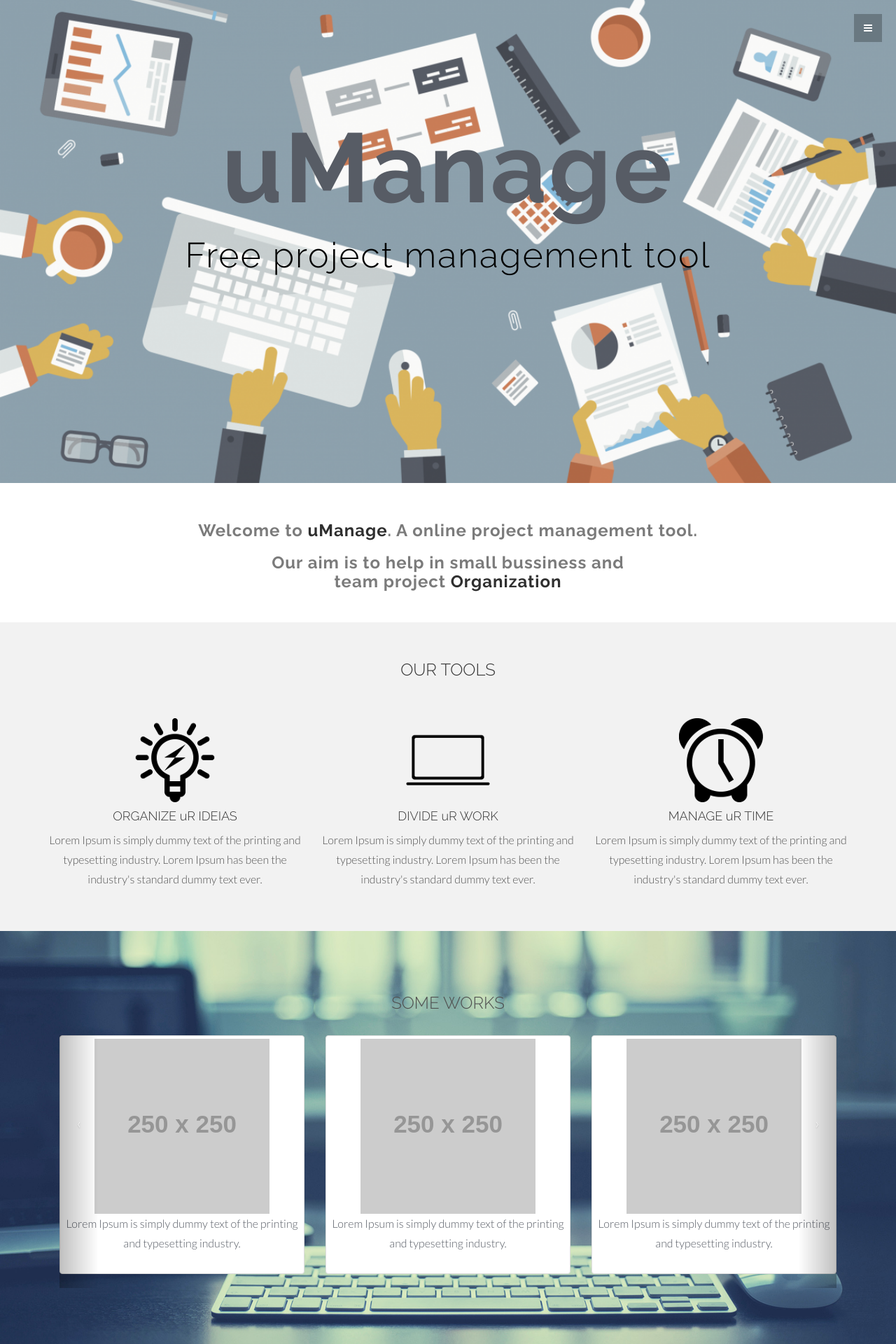
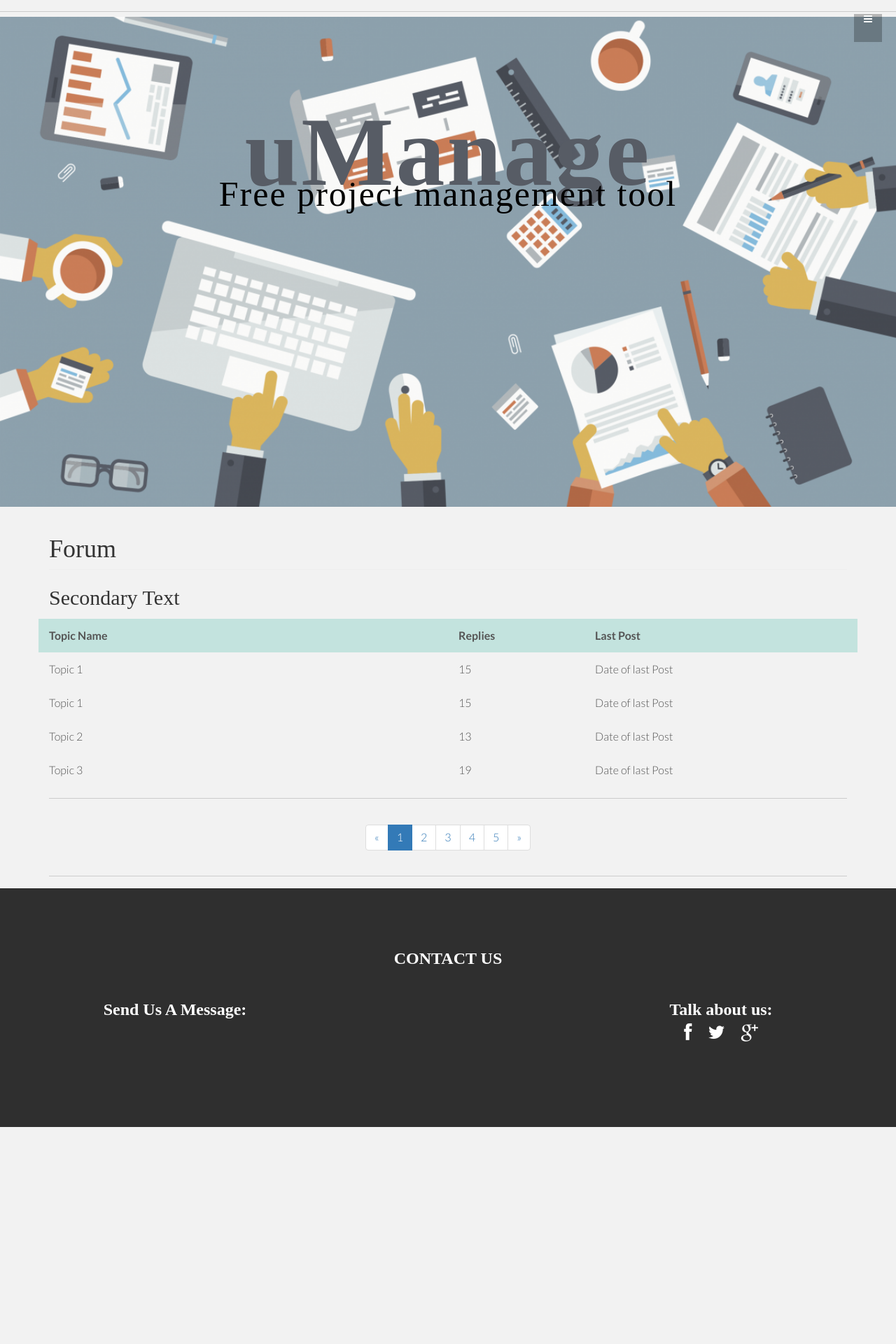
Before and after one commit to Fatiatum/uManage, a PHP site: page /forum.html in a window 1280 px wide. Shown: the top 1920 px of the page at 70% size. After the commit the page ends 1610 px from the top, so only its background shows below. Run offline with PHP 8.4, Linux system fonts and the light colour scheme; grey boxes labelled with a size stand in for pictures from a placeholder-image service; some libraries are stand-ins or nearby versions.

Commit message:
Forum in progress

```diff
--- a/assets/css/style.css
+++ b/assets/css/style.css
@@ -891,3 +891,20 @@ footer {
     line-height: 24px;
     font-style: italic;
 }
+
+/* ----- FORUM PAGE ----- */
+
+.row.forum-header-item {
+  background-color: rgba(165,218,210,0.6);
+  vertical-align: text-middle;
+}
+
+.row.forum-item {
+  vertical-align: text-middle;
+}
+
+p.text-left{
+  vertical-align: middle;
+  margin-top:10px;
+  margin-bottom:10px;
+}
--- a/forum.html
+++ b/forum.html
@@ -1,6 +1,4 @@
-<!DOCTYPE html>
-<html lang="en">
-<head>
+<html lang="en"><head>
   <meta charset="utf-8">
   <meta name="viewport" content="width=device-width, initial-scale=1.0">
   <meta name="description" content="">
@@ -13,6 +11,8 @@
   <link href="assets/css/bootstrap.css" rel="stylesheet">
 
   <!-- Custom styles for this template -->
+
+  <link href="assets/css/style.css" rel="stylesheet">
   <link href="assets/css/main.css" rel="stylesheet">
   <link rel="stylesheet" href="assets/css/font-awesome.min.css">
 
@@ -22,8 +22,10 @@
 
 
 
-  <link href='http://fonts.googleapis.com/css?family=Lato:300,400,700,300italic,400italic' rel='stylesheet' type='text/css'>
-  <link href='http://fonts.googleapis.com/css?family=Raleway:400,300,700' rel='stylesheet' type='text/css'>
+  <link href="http://fonts.googleapis.com/css?family=Lato:300,400,700,300italic,400italic" rel="stylesheet" type="text/css">
+  <link href="http://fonts.googleapis.com/css?family=Raleway:400
+
+  &lt;/div&gt;,300,700" rel="stylesheet" type="text/css">
 
   <!-- HTML5 shim and Respond.js IE8 support of HTML5 elements and media queries -->
   <!--[if lt IE 9]>
@@ -36,16 +38,13 @@
 
   <!-- ========= MENU SIDE-BAR ============ -->
   <nav class="menu" id="theMenu">
-
     <!-- Menu button -->
     <div id="menuToggle"><i class="icon-reorder"></i></div>
     <div class="menu-wrap">
       <h1 class="logo"><a href="index.html#home">uManage</a></h1>
       <!--Site Pages-->
       <a href="#home" class="smoothScroll">Home</a>
-      <a href="#tools" class="smoothScroll">Tools</a>
-      <a href="#portfolio" class="smoothScroll">Projects</a>
-      <a href="#about" class="smoothScroll">About</a>
+      <a href="#proj" s="" class="smoothScroll">Portfolio</a>
       <a href="#contact" class="smoothScroll">Contact</a>
       <!--Social network icons-->
       <a href="#"><i class="icon-facebook"></i></a>
@@ -53,11 +52,9 @@
       <a href="#"><i class="icon-google-plus"></i></a>
       <a href="#"><i class="icon-envelope"></i></a>
     </div>
-
   </nav>
 
-
-
+  <hr>
   <!-- ========== HEADER SECTION ========== -->
   <section id="home" name="home"></section>
   <div id="headerwrap">
@@ -77,217 +74,143 @@
     </div><!-- /container -->
   </div><!-- /headerwrap -->
 
-  <!-- ========== PHRASE WHITE SECTION ========== -->
-  <div id="w">
-    <div class="container">
-      <div class="row">
-        <div class="col-lg-8 col-lg-offset-2">
-          <h3>Welcome to <bold>uManage</bold>. A online project management tool. <h3>Our aim is to help in small bussiness and <br> team project <bold>Organization</bold>
-          </h3>
+  <!-- Page Content -->
+  <div id="port" class="container">
+
+    <!-- Page Header -->
+    <div id="header_title" class="row">
+      <div class="col-lg-12">
+        <h1 class="page-header">Forum </h1>
+        <h2>Secondary Text</h2>
       </div>
     </div>
-    </div><!-- /container -->
-  </div><!-- /w -->
 
-  <!-- ========== OUR TOOLS SECTION ========== -->
-  <section id="tools" name="tools"></section>
-  <div id="g">
-    <div class="container">
-      <div class="row">
-        <h3>OUR TOOLS</h3>
-        <br>
-        <br>
-        <div class="col-lg-4">
-          <img src="assets/img/ideia.png">
-          <h4>ORGANIZE uR IDEIAS</h4>
-          <p>Lorem Ipsum is simply dummy text of the printing and typesetting industry. Lorem Ipsum has been the industry's standard dummy text ever.</p>
-        </div>
-        <div class="col-lg-4">
-          <img src="assets/img/work.png">
-          <h4>DIVIDE uR WORK</h4>
-          <p>Lorem Ipsum is simply dummy text of the printing and typesetting industry. Lorem Ipsum has been the industry's standard dummy text ever.</p>
-        </div>
-        <div class="col-lg-4">
-          <img src="assets/img/deadline.png">
-          <h4>MANAGE uR TIME</h4>
-          <p>Lorem Ipsum is simply dummy text of the printing and typesetting industry. Lorem Ipsum has been the industry's standard dummy text ever.</p>
-        </div>
-
-      </div>
-    </div><!-- /container -->
-  </div><!-- /g -->
-
-  <!-- ========== SOME WORKS GREY SECTION ========== -->
-  <!-- ========== CAROUSEL ========== -->
-  <section id="portfolio" name="portfolio"></section>
-  <div id="portfoliowrap">
-    <div class="container">
-      <div class="row">
-        <h3 style="color:#505050">SOME WORKS</h3>
-        <br>
-        <!--CAROUSEL-->
-        <div class="container">
-          <div class="col-md-12">
-            <div id="myCarousel" class="carousel slide">
-
-              <!-- Carousel items -->
-              <div class="carousel-inner">
-                <div class="item active">
-                  <div class="row">
-                    <div class="col-sm-4">
-                      <a href="#x" class="thumbnail">
-                        <img src="http://placehold.it/250x250" alt="Image" class="img-responsive">
-                        <p>Lorem Ipsum is simply dummy text of the printing and typesetting industry.</p>
-                      </a>
-                    </div>
-                    <div class="col-sm-4">
-                      <a href="#x" class="thumbnail">
-                        <img src="http://placehold.it/250x250" alt="Image" class="img-responsive">
-                        <p>Lorem Ipsum is simply dummy text of the printing and typesetting industry.</p>
-                      </a>
-                    </div>
-                    <div class="col-sm-4">
-                      <a href="#x" class="thumbnail">
-                        <img src="http://placehold.it/250x250" alt="Image" class="img-responsive">
-                        <p>Lorem Ipsum is simply dummy text of the printing and typesetting industry.</p>
-                      </a>
-                    </div>
-                  </div>
-                  <!--/row-->
-                </div>
-                <!--/item-->
-                <div class="item">
-                  <div class="row">
-                    <div class="col-sm-4">
-                      <a href="#x" class="thumbnail">
-                        <img src="http://placehold.it/250x250" alt="Image" class="img-responsive">
-                      </a>
-                    </div>
-                    <div class="col-sm-4">
-                      <a href="#x" class="thumbnail">
-                        <img src="http://placehold.it/250x250" alt="Image" class="img-responsive">
-                      </a>
-                    </div>
-                    <div class="col-sm-4">
-                      <a href="#x" class="thumbnail">
-                        <img src="http://placehold.it/250x250" alt="Image" class="img-responsive">
-                      </a>
-                    </div>
-                  </div>
-                  <!--/row-->
-                </div>
-                <!--/item-->
-                <div class="item">
-                  <div class="row">
-                    <div class="col-sm-4">
-                      <a href="#x" class="thumbnail">
-                        <img src="http://placehold.it/250x250" alt="Image" class="img-responsive">
-                      </a>
-                    </div>
-                    <div class="col-sm-4">
-                      <a href="#x" class="thumbnail">
-                        <img src="http://placehold.it/250x250" alt="Image" class="img-responsive">
-                      </a>
-                    </div>
-                    <div class="col-sm-4">
-                      <a href="#x" class="thumbnail">
-                        <img src="http://placehold.it/250x250" alt="Image" class="img-responsive">
-                      </a>
-                    </div>
-                  </div>
-                  <!--/row-->
-                </div>
-                <!--/item-->
-              </div>
-              <!--/carousel-inner--> <a class="left carousel-control" href="#myCarousel" data-slide="prev">‹</a>
-              <a class="right carousel-control" href="#myCarousel" data-slide="next">›</a>
-            </div>
-            <!--/myCarousel-->
-          </div>
-        </div>
-        <!--/CAROUSEL-->
-      </div>
-    </div><!-- /container -->
-  </div><!-- /portfoliowrap -->
-
-  <!-- ========== PHRASE WHITE SECTION ========== -->
-  <!--
-  <div id="w">
-  <div class="container">
-  <div class="row">
-  <div class="col-lg-8 col-lg-offset-2">
-  <h3>WE WORK HARD TO DELIVER A <bold>HIGH QUALITY SERVICE</bold>. OUR AIM IS YOUR COMPLETE <bold>SATISFACTION</bold>.
-</h3>
-</div>
-</div>
-</div>
-</div>-->
-
-<!-- ========== ABOUT US GREY SECTION ========== -->
-<section id="about" name="about"></section>
-<div id="g">
-  <div class="container">
-    <div class="row">
-      <h3>ABOUT US</h3>
-      <br>
-      <br>
-      <div class="col-lg-2"></div>
-      <div class="col-lg-8">
-        <p>Lorem ipsum dolor sit amet, consectetur adipiscing elit. Fusce lectus elit, tincidunt nec turpis sed, accumsan iaculis ipsum. Nulla at augue auctor, tristique erat in, ultricies nunc. Mauris eget metus leo. Ut in mi lacinia, mattis nisl non, ultrices risus. Vestibulum aliquet aliquam ipsum ut ullamcorper. Pellentesque fringilla, massa vel rutrum consequat, nulla velit fermentum dolor, sed scelerisque.</p>
-        <br>
-        <br>
-      </div>
-      <div class="col-lg-2"></div>
-      <div class="col-lg-3 team">
-        <img class="img-circle" src="assets/img/team01.jpg" height="90" width="90">
-        <h4>Ana Rita Ferreira</h4>
-        <p>Lorem Ipsum is simply dummy text of the printing and typesetting industry.</p>
-        <p>
-          <a href="index.html#"><i class="icon-facebook"></i></a>
-          <a href="index.html#"><i class="icon-google-plus"></i></a>
-          <a href="index.html#"><i class="icon-envelope"></i></a>
-
+    <!-- Forum header -->
+    <div class="row forum-header-item">
+      <div class="col-md-6">
+        <p class="text-left">
+          <b>
+            Topic Name</b>
           </p>
         </div>
-
-      <div class="col-lg-3 team">
-        <img class="img-circle" src="assets/img/team02.jpg" height="90" width="90">
-        <h4>Duarte Brandão</h4>
-        <p>Lorem Ipsum is simply dummy text of the printing and typesetting industry.</p>
-        <p>
-          <a href="index.html#"><i class="icon-facebook"></i></a>
-          <a href="index.html#"><i class="icon-google-plus"></i></a>
-          <a href="index.html#"><i class="icon-envelope"></i></a>
-
+        <div class="col-md-2">
+          <p class="text-left">
+            <b>
+              Replies</b>
             </p>
           </div>
-
-      <div class="col-lg-3 team">
-        <img class="img-circle" src="assets/img/team03.jpg" height="90" width="90">
-        <h4>Jorge Filipe Teixeira</h4>
-        <p>Lorem Ipsum is simply dummy text of the printing and typesetting industry.</p>
-        <p>
-          <a href="index.html#"><i class="icon-facebook"></i></a>
-          <a href="index.html#"><i class="icon-google-plus"></i></a>
-          <a href="index.html#"><i class="icon-envelope"></i></a>
-
-        </p>
-      </div>
-
-      <div class="col-lg-3 team">
-        <img class="img-circle" src="assets/img/team04.jpg" height="90" width="90">
-        <h4>Maria Miranda</h4>
-        <p>Lorem Ipsum is simply dummy text of the printing and typesetting industry.</p>
-        <p>
-          <a href="index.html#"><i class="icon-facebook"></i></a>
-          <a href="index.html#"><i class="icon-google-plus"></i></a>
-          <a href="index.html#"><i class="icon-envelope"></i></a>
+          <div class="col-md-3">
+            <p class="text-left">
+              <b>
+                Last Post</b>
               </p>
             </div>
           </div>
-  </div><!-- /container -->
-</div><!-- /g -->
 
+          <div class="row forum-item">
+            <div class="col-md-6">
+              <p class="text-left">
+                Topic 1
+              </p>
+            </div>
+            <div class="col-md-2">
+              <p class="text-left">
+                15
+              </p>
+            </div>
+            <div class="col-md-3">
+              <p class="text-left">
+                Date of last Post
+              </p>
+            </div>
+          </div>
+          <div class="row forum-item">
+            <div class="col-md-6">
+              <p class="text-left">
+                Topic 1
+              </p>
+            </div>
+            <div class="col-md-2">
+              <p class="text-left">
+                15
+              </p>
+            </div>
+            <div class="col-md-3">
+              <p class="text-left">
+                Date of last Post
+              </p>
+            </div>
+          </div>
+          <div class="row forum-item">
+            <div class="col-md-6">
+              <p class="text-left">
+                Topic 2
+              </p>
+            </div>
+            <div class="col-md-2">
+              <p class="text-left">
+                13
+              </p>
+            </div>
+            <div class="col-md-3">
+              <p class="text-left">
+                Date of last Post
+              </p>
+            </div>
+          </div>
+          <div class="row forum-item">
+            <div class="col-md-6">
+              <p class="text-left">
+                Topic 3
+              </p>
+            </div>
+            <div class="col-md-2">
+              <p class="text-left">
+                19
+              </p>
+            </div>
+            <div class="col-md-3">
+              <p class="text-left">
+                Date of last Post
+              </p>
+            </div>
+          </div>
+
+          <hr>
+
+          <!-- Pagination -->
+          <div class="row text-center">
+            <div class="col-lg-12">
+              <ul class="pagination">
+                <li>
+                  <a href="#">«</a>
+                </li>
+                <li class="active">
+                  <a href="#">1</a>
+                </li>
+                <li>
+                  <a href="#">2</a>
+                </li>
+                <li>
+                  <a href="#">3</a>
+                </li>
+                <li>
+                  <a href="#">4</a>
+                </li>
+                <li>
+                  <a href="#">5</a>
+                </li>
+                <li>
+                  <a href="#">»</a>
+                </li>
+              </ul>
+            </div>
+          </div>
+
+
+          <hr>
+
+        </div>
         <!-- ========== FOOTER SECTION ========== -->
         <section id="contact" name="contact"></section>
         <div id="f">
@@ -316,7 +239,7 @@
             </div>
           </div>
         </div><!-- /container -->
-</div><!-- /f -->
+        <!-- /f -->
 
 
 
@@ -327,5 +250,6 @@
         <script src="assets/js/bootstrap.min.js"></script>
         <script src="assets/js/smoothscroll.js"></script>
         <script src="assets/js/main.js"></script>
-</body>
-</html>
+
+
+      </body></html>
```
Lines whose indentation alone changed are shown as unchanged.
